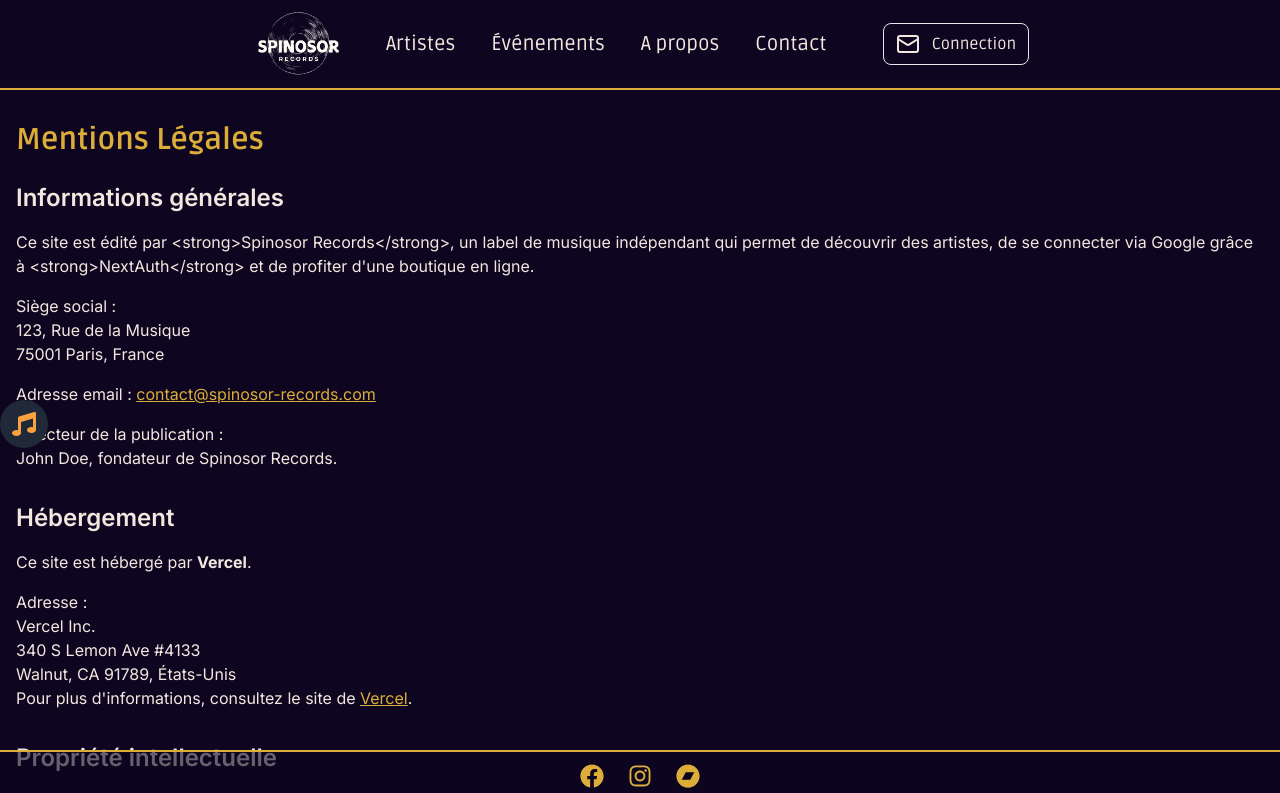
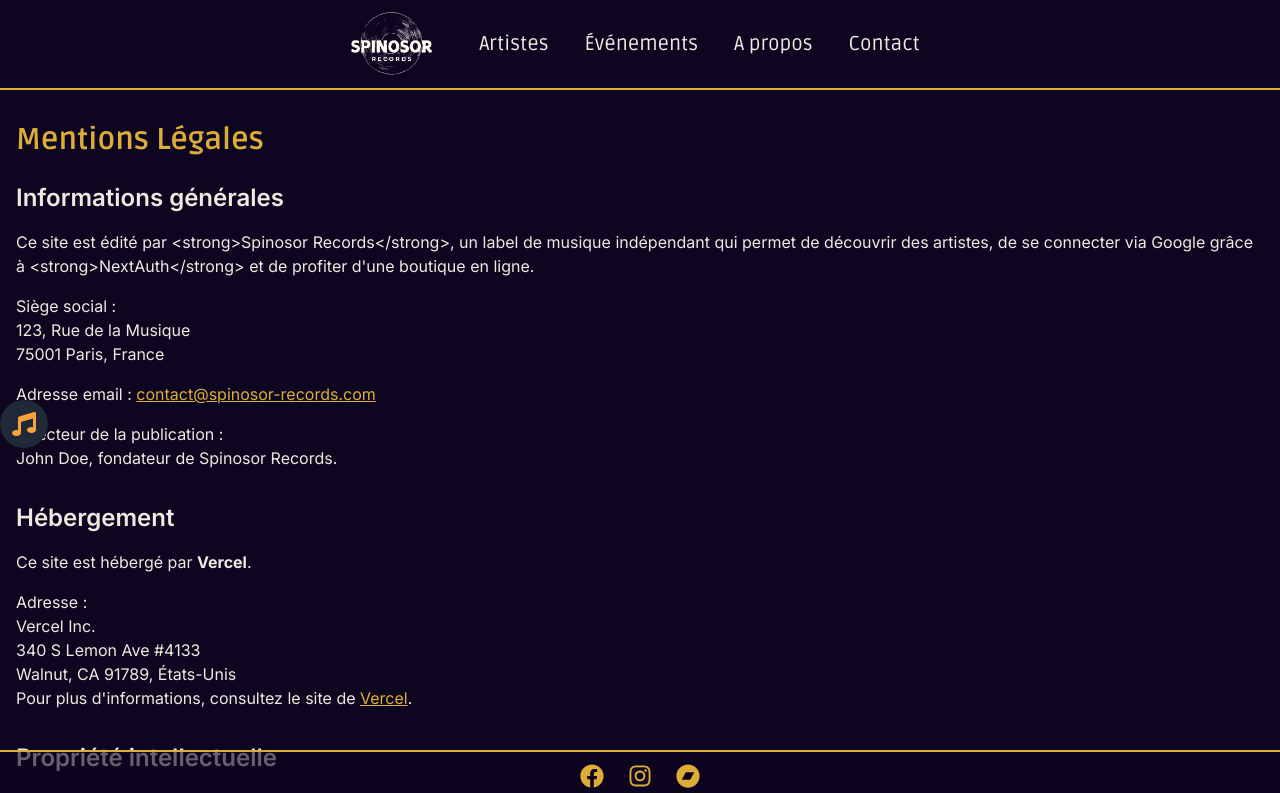
Before and after one commit to Funkysys/spinosor, a Next.js app: page /home/legal in a window 1280 px wide. Shown: the top 793 px of the page. Built offline with nearby package versions, Linux system fonts and the light colour scheme; no server answers; a web font is replaced by a local one; what tailwindcss-animated would draw is missing.

Commit message:
upgrade loader

```diff
--- a/components/Footer.tsx
+++ b/components/Footer.tsx
@@ -8,6 +8,7 @@
 import { usePathname, useRouter } from "next/navigation";
 import React, { useState } from "react";
 import { FaBandcamp, FaFacebook, FaInstagram } from "react-icons/fa"; // Import des icônes
+import Login from "./Login";
 
 const Footer: React.FC = () => {
   const pathname = usePathname();
@@ -86,6 +87,7 @@
                   Mentions légales
                 </button>
               </Link>
+              <Login />
               {user?.role === "USER" && (
                 <button
                   onClick={() => router.push("/user")}
--- a/components/Navigation.tsx
+++ b/components/Navigation.tsx
@@ -159,9 +159,9 @@
       </ul>
 
       {/* Composant Login */}
-      <div className="hidden md:block ml-10">
+      {/* <div className="hidden md:block ml-10">
         <Login />
-      </div>
+      </div> */}
     </nav>
   );
 };
```
